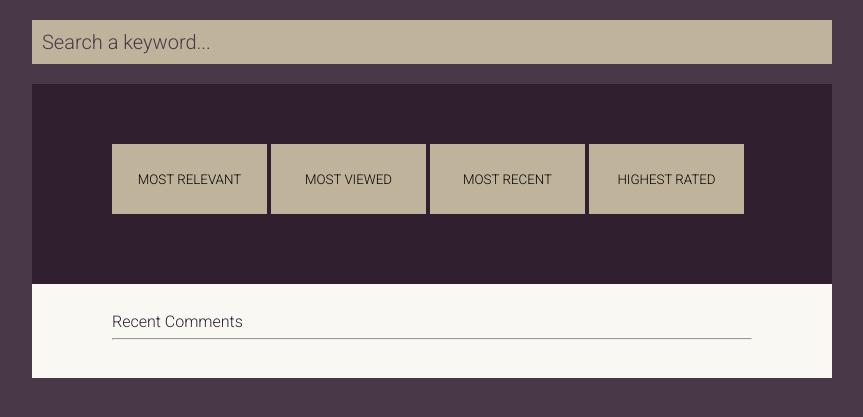
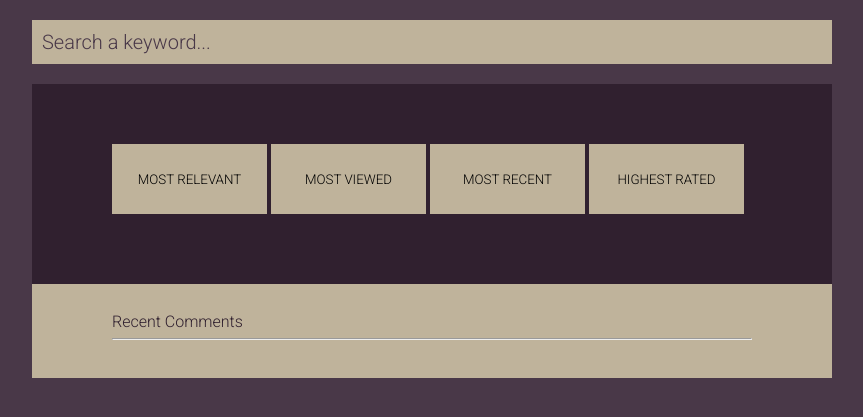
Before and after one commit to jessmchang/yt-instant, a PHP site: page / in a window 1280 px wide. Shown: the top 417 px of the page, without its empty margins (208-1071 px from the left). Run offline with PHP 8.4, Linux system fonts and the light colour scheme; some libraries are stand-ins or nearby versions; some web fonts are replaced.

Commit message:
Styling.

```diff
--- a/sass/style.scss
+++ b/sass/style.scss
@@ -75,7 +75,7 @@ footer{
 	padding: 30px 80px 30px 80px;
 	font-family: $font-stack;
 	color: $dark-panel-color;
-	background-color: #F9F8F3;
+	background-color: $accent-color;
 }
 
 #comment_bunch{
@@ -84,7 +84,7 @@ footer{
 }
 
 .comment_author{
-	color: $accent-color;
+	color: #F9F8F3;
 }
 
 .comment_content{
--- a/stylesheets/style.css
+++ b/stylesheets/style.css
@@ -134,7 +134,7 @@ footer {
   padding: 30px 80px 30px 80px;
   font-family: "Roboto", Helvetica, Trebuchet, sans-serif;
   color: #30202f;
-  background-color: #F9F8F3;
+  background-color: #bfb39b;
 }
 
 /* line 81, ../sass/style.scss */
@@ -145,7 +145,7 @@ footer {
 
 /* line 86, ../sass/style.scss */
 .comment_author {
-  color: #bfb39b;
+  color: #F9F8F3;
 }
 
 /* line 90, ../sass/style.scss */
```
